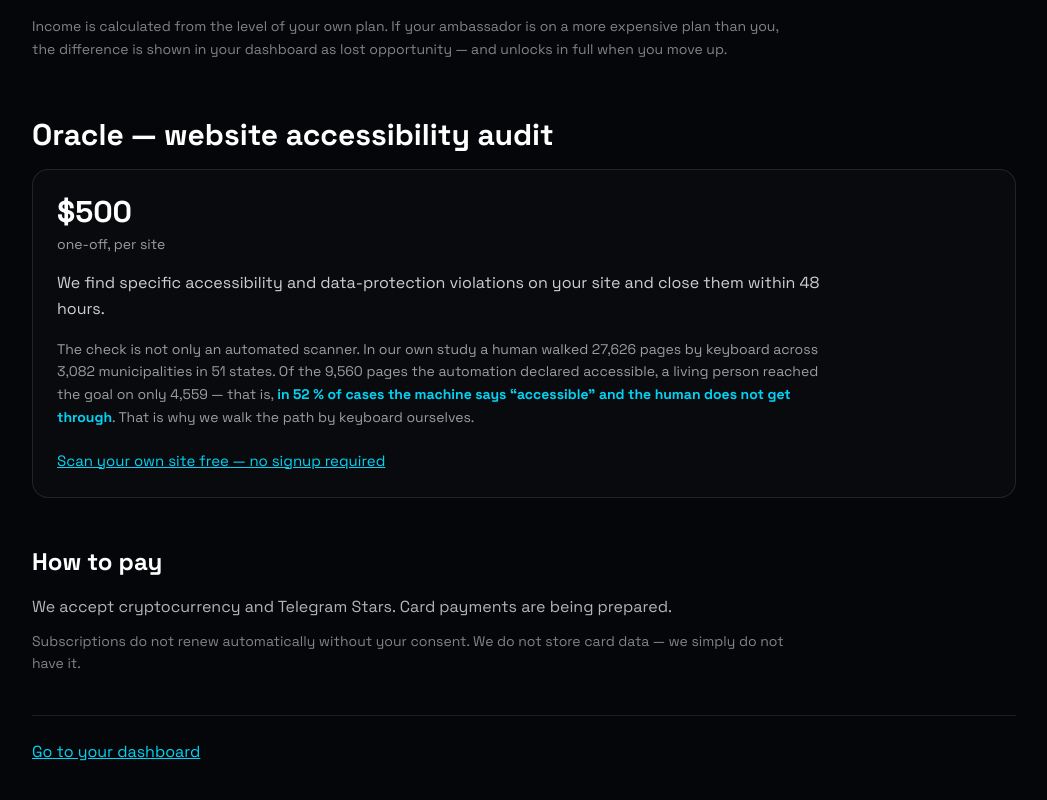
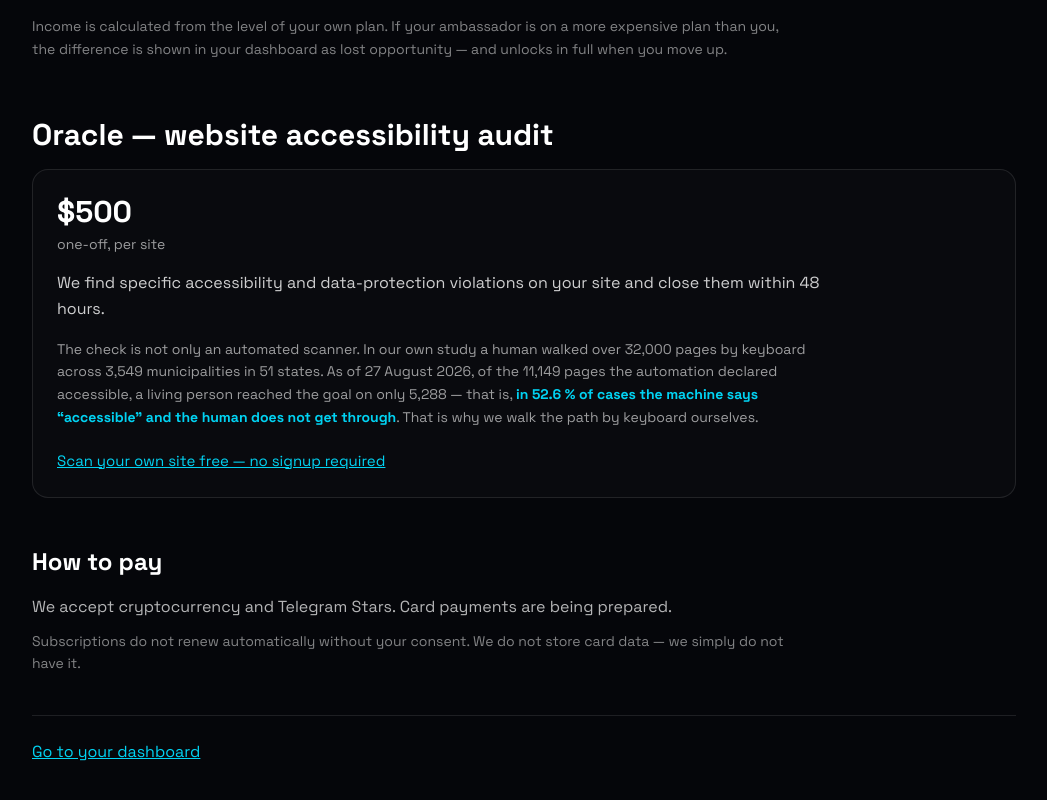
Before and after one commit to MaksimGalatin/radiocode-space, a Next.js app: page /tariffs in a window 1280 px wide. Shown: the part 1336-2136 px from the top of the page, without its empty margins (116-1163 px from the left). Built offline with nearby package versions, Linux system fonts and the light colour scheme; no server answers.

Commit message:
$СООБЩ

```diff
--- a/src/app/tariffs/словарь.ts
+++ b/src/app/tariffs/словарь.ts
@@ -15,8 +15,15 @@
  *   раздел 3 — амбассадоры: 15/7/3 % ончейн; Team фиат 7/3/1 %, в токенах 8/4/2 %;
  *   раздел 4 — Оракул $500 разово;
  *   расхождение сканера и человека — замер 27.08.2026, 16:24:
- *     27 626 страниц проверено, 9 560 признаны сканером доступными,
- *     человек прошёл 4 559 → расхождение 52 %.
+ *     32 642 страницы проверено, 11 149 признаны сканером доступными,
+ *     человек прошёл 5 288 → расхождение 52,6 %. Замер 27.08.2026 18:09.
+ *
+ *   ОБЩЕЕ ЧИСЛО СТРАНИЦ В САМОМ ТЕКСТЕ НАМЕРЕННО ДАНО ОБОРОТОМ
+ *   («более 32 000»), а не точной цифрой: оно растёт каждый час, и
+ *   точное число через сутки разойдётся с тем, что человек видит на
+ *   /research/data. Расхождение он объяснит не ростом работы, а
+ *   небрежностью автора. Доля 52,6 %, наоборот, устойчива: выборка
+ *   выросла в полтора раза, а доля сдвинулась на 0,6 пункта.
  *
  * Отдельным файлом, а не внутри компонента: тот же словарь понадобится на
  * трёх других сайтах, а карта проектов запрещает копировать между ними
@@ -131,9 +138,9 @@
     оракулЧто:
       'Мы находим конкретные нарушения доступности и защиты данных на вашем сайте и закрываем их за 48 часов.',
     оракулЗамерНачало:
-      'Проверка идёт не только автоматическим сканером. В нашем собственном исследовании человек прошёл клавиатурой 27 626 страниц в 3 082 муниципалитетах 51 штата. Из 9 560 страниц, которые автоматика признала доступными, дойти до цели живой человек смог только на 4 559 — то есть ',
+      'Проверка идёт не только автоматическим сканером. В нашем собственном исследовании человек прошёл клавиатурой более 32 000 страниц в 3 549 муниципалитетах 51 штата. На 27 августа 2026 из 11 149 страниц, которые автоматика признала доступными, дойти до цели живой человек смог только на 5 288 — то есть ',
     оракулЗамерВыделено:
-      'в 52 % случаев машина говорит «доступно», а человек не проходит',
+      'в 52,6 % случаев машина говорит «доступно», а человек не проходит',
     оракулЗамерКонец: '. Поэтому мы проходим путь клавиатурой сами.',
     оракулСсылка: 'Проверить свой сайт бесплатным сканером — без регистрации',
     оплатаЗаголовок: 'Как оплатить',
@@ -213,9 +220,9 @@
     оракулЧто:
       'We find specific accessibility and data-protection violations on your site and close them within 48 hours.',
     оракулЗамерНачало:
-      'The check is not only an automated scanner. In our own study a human walked 27,626 pages by keyboard across 3,082 municipalities in 51 states. Of the 9,560 pages the automation declared accessible, a living person reached the goal on only 4,559 — that is, ',
+      'The check is not only an automated scanner. In our own study a human walked over 32,000 pages by keyboard across 3,549 municipalities in 51 states. As of 27 August 2026, of the 11,149 pages the automation declared accessible, a living person reached the goal on only 5,288 — that is, ',
     оракулЗамерВыделено:
-      'in 52 % of cases the machine says “accessible” and the human does not get through',
+      'in 52.6 % of cases the machine says “accessible” and the human does not get through',
     оракулЗамерКонец: '. That is why we walk the path by keyboard ourselves.',
     оракулСсылка: 'Scan your own site free — no signup required',
     оплатаЗаголовок: 'How to pay',
@@ -295,9 +302,9 @@
     оракулЧто:
       'Encontramos infracciones concretas de accesibilidad y de protección de datos en tu sitio y las cerramos en 48 horas.',
     оракулЗамерНачало:
-      'La comprobación no es solo un escáner automático. En nuestro propio estudio una persona recorrió con el teclado 27 626 páginas en 3 082 municipios de 51 estados. De las 9 560 páginas que la automatización declaró accesibles, una persona real llegó a la meta solo en 4 559 — es decir, ',
+      'La comprobación no es solo un escáner automático. En nuestro propio estudio una persona recorrió con el teclado más de 32 000 páginas en 3 549 municipios de 51 estados. A 27 de agosto de 2026, de las 11 149 páginas que la automatización declaró accesibles, una persona real llegó a la meta solo en 5 288 — es decir, ',
     оракулЗамерВыделено:
-      'en el 52 % de los casos la máquina dice «accesible» y la persona no pasa',
+      'en el 52,6 % de los casos la máquina dice «accesible» y la persona no pasa',
     оракулЗамерКонец: '. Por eso recorremos el camino con el teclado nosotros mismos.',
     оракулСсылка: 'Analiza tu sitio gratis, sin registro',
     оплатаЗаголовок: 'Cómo pagar',
@@ -377,8 +384,8 @@
     оракулЧто:
       '我们找出你网站上具体的无障碍与数据保护违规，并在 48 小时内修复。',
     оракулЗамерНачало:
-      '检查不只依靠自动扫描器。在我们自己的研究中，真人用键盘走过了 51 个州、3 082 个市镇的 27 626 个页面。在自动化判定为「可访问」的 9 560 个页面中，真人只在 4 559 个页面上抵达了目标——也就是说，',
-    оракулЗамерВыделено: '有 52 % 的情况机器说「可访问」，而人走不通',
+      '检查不只依靠自动扫描器。在我们自己的研究中，真人用键盘走过了 51 个州、3 549 个市镇的超过 32 000 个页面。截至 2026 年 8 月 27 日，在自动化判定为「可访问」的 11 149 个页面中，真人只在 5 288 个页面上抵达了目标——也就是说，',
+    оракулЗамерВыделено: '有 52.6 % 的情况机器说「可访问」，而人走不通',
     оракулЗамерКонец: '。因此我们自己用键盘走完全程。',
     оракулСсылка: '免费检测你的网站，无需注册',
     оплатаЗаголовок: '如何付款',
```
